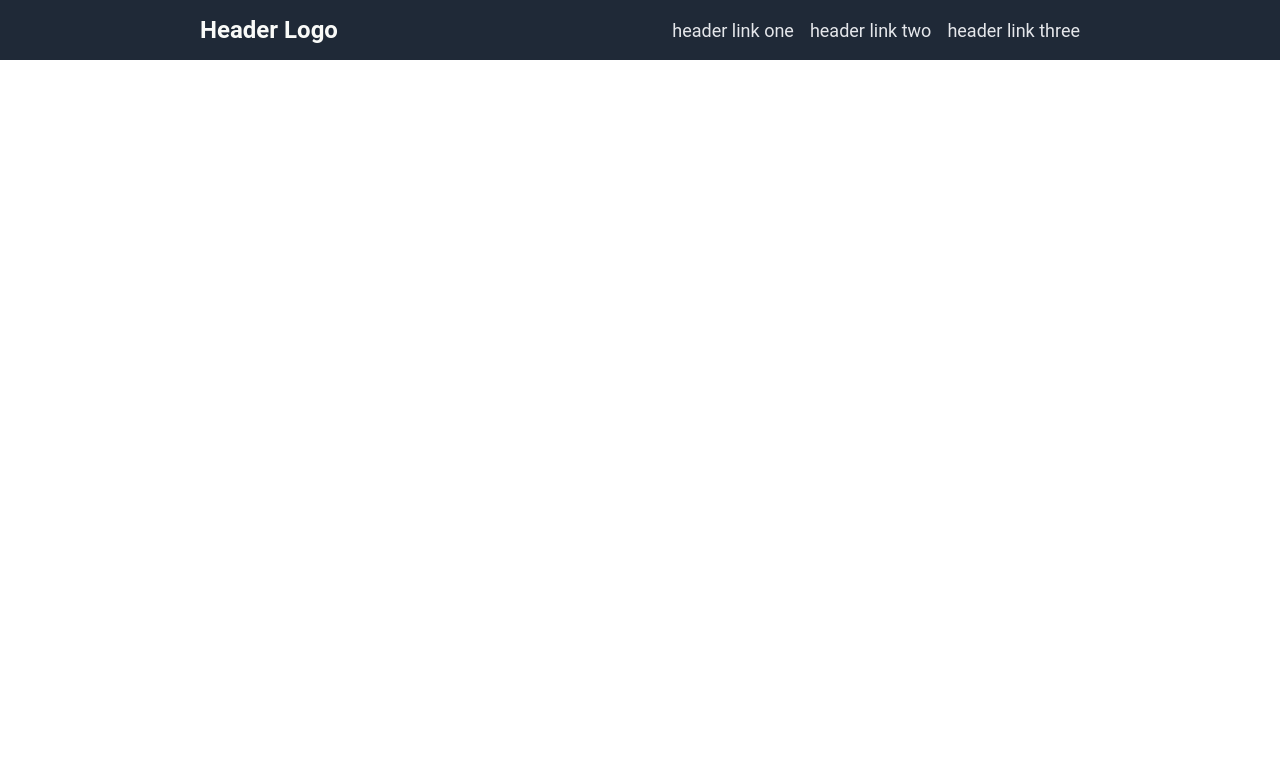
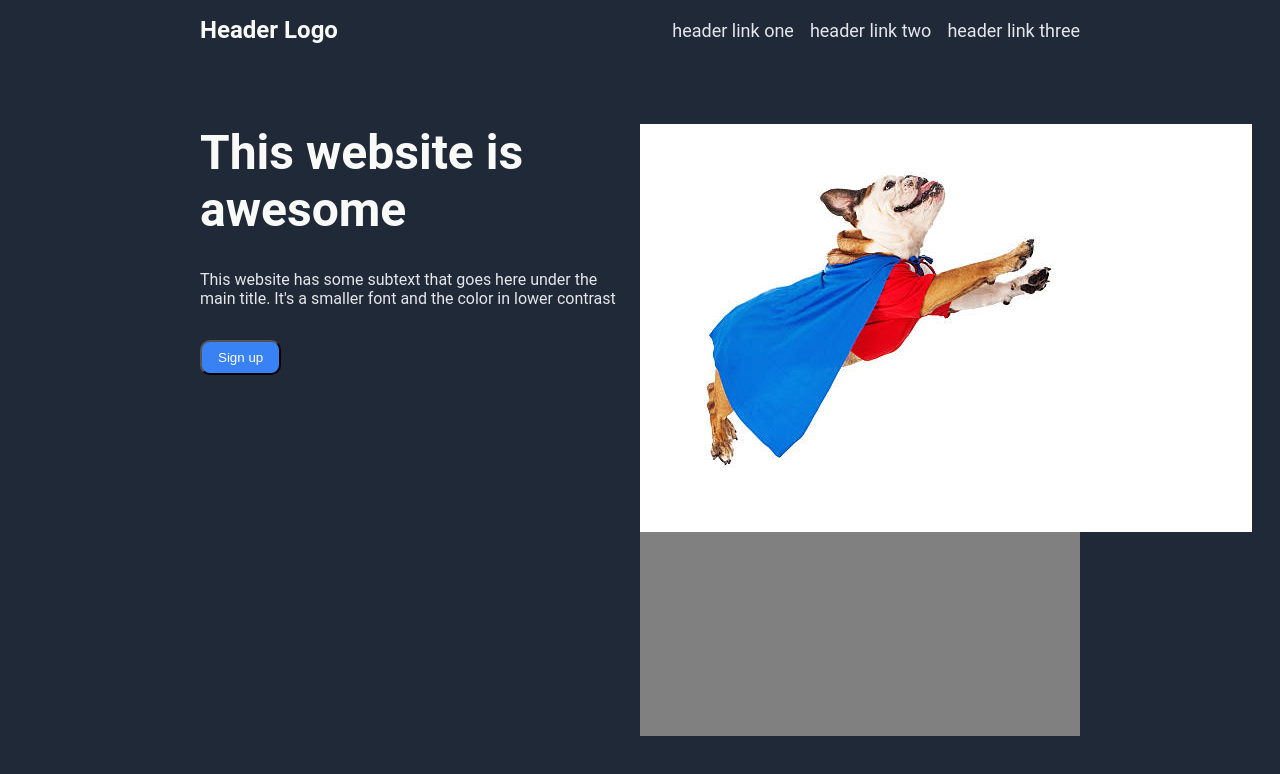
Before and after one commit to dwlknsn/odin-landing-page, a plain HTML site: page index.html in a window 1280 px wide. Drawn offline with Linux system fonts and the light colour scheme.

Commit message:
Add hero section

```diff
--- a/index.html
+++ b/index.html
@@ -18,7 +18,16 @@
         </div>
     </header>
 
-    <div class="hero"></div>
+    <div class="hero">
+        <div class="left">
+            <h1 class="title">This website is awesome</h1>
+            <p class="subtext">This website has some subtext that goes here under the main title. It's a smaller font and the color in lower contrast</p>
+            <button class="button">Sign up</button>
+        </div>
+        <div class="right">
+            <img src="./solution/hero-istockphoto-531088605-612x612.jpg" alt="" class="hero-img">
+        </div>
+    </div>
     <div class="information"></div>
     <div class="testimonials"></div>
     <footer class="footer"></footer>
--- a/styles.css
+++ b/styles.css
@@ -1,6 +1,7 @@
 :root {
     --bg-color-1: #1F2937;
     --bg-color-2: #E5E7EB;
+    --bg-color-3: #3882F6;
     --text-color-1: #F9FAF8;
     --text-color-2: #E5E7EB;
     --text-color-3: #1F2937;
@@ -48,3 +49,47 @@ header {
     text-decoration: none;
     font-size: 18px;
 }
+
+.hero {
+    background-color: var(--bg-color-1);
+    display: flex;
+    flex: 1;
+    gap: 16px;
+    justify-content: center;
+    padding: 64px 200px;
+}
+
+.left, .right {
+    flex: 1;
+}
+
+.title {
+    color: var(--text-color-1);
+    font-size: 48px;
+    font-weight: bolder;
+    margin: 0;
+    padding: 0;
+}
+
+.subtext {
+    color: var(--text-color-2);
+    margin: 0;
+    padding: 32px 0;
+}
+
+.button {
+    background-color: var(--bg-color-3);
+    border-radius: 10px;
+    color: white;
+    padding: 8px 16px;
+}
+
+.right {
+    background-color: grey;
+    width: 50%;
+}
+
+.hero-img {
+    color: white;
+    text-align: center;
+}
```
Also changed, not shown: solution/hero-istockphoto-531088605-612x612.jpg (added).
